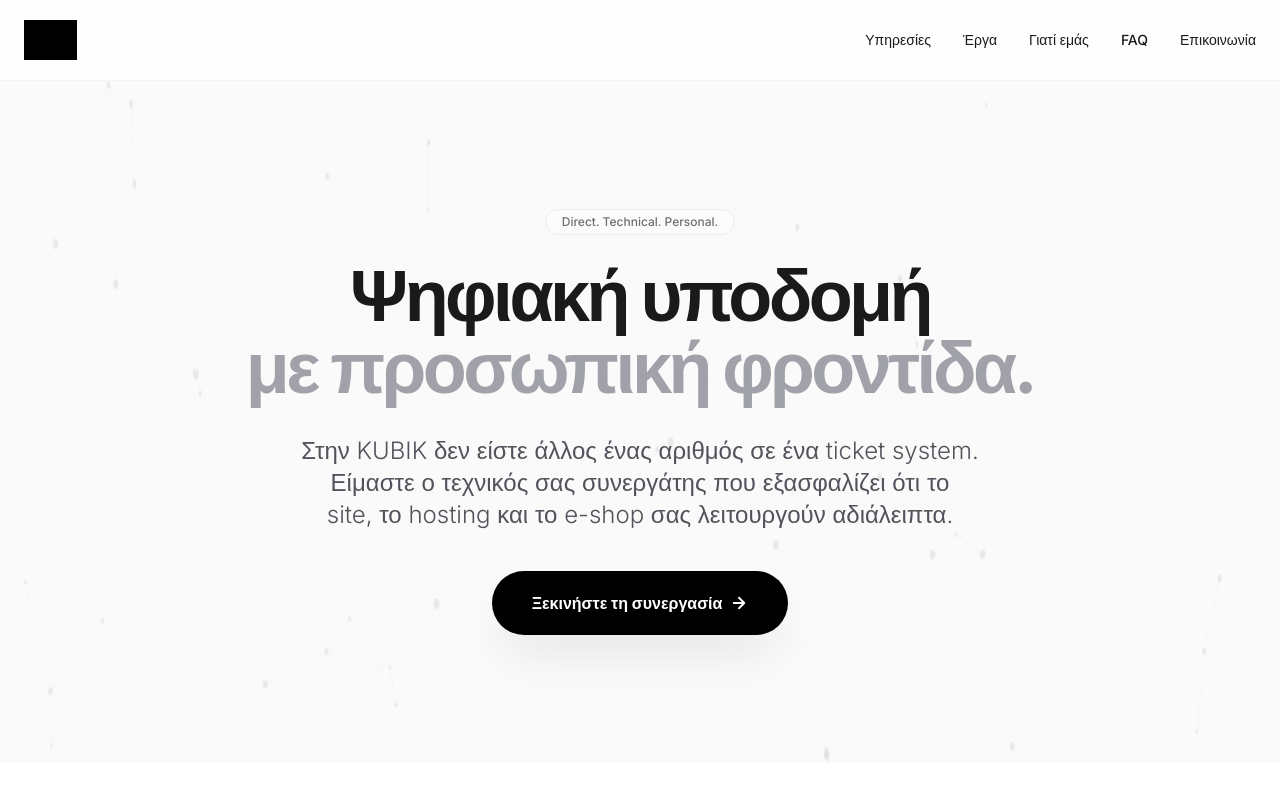
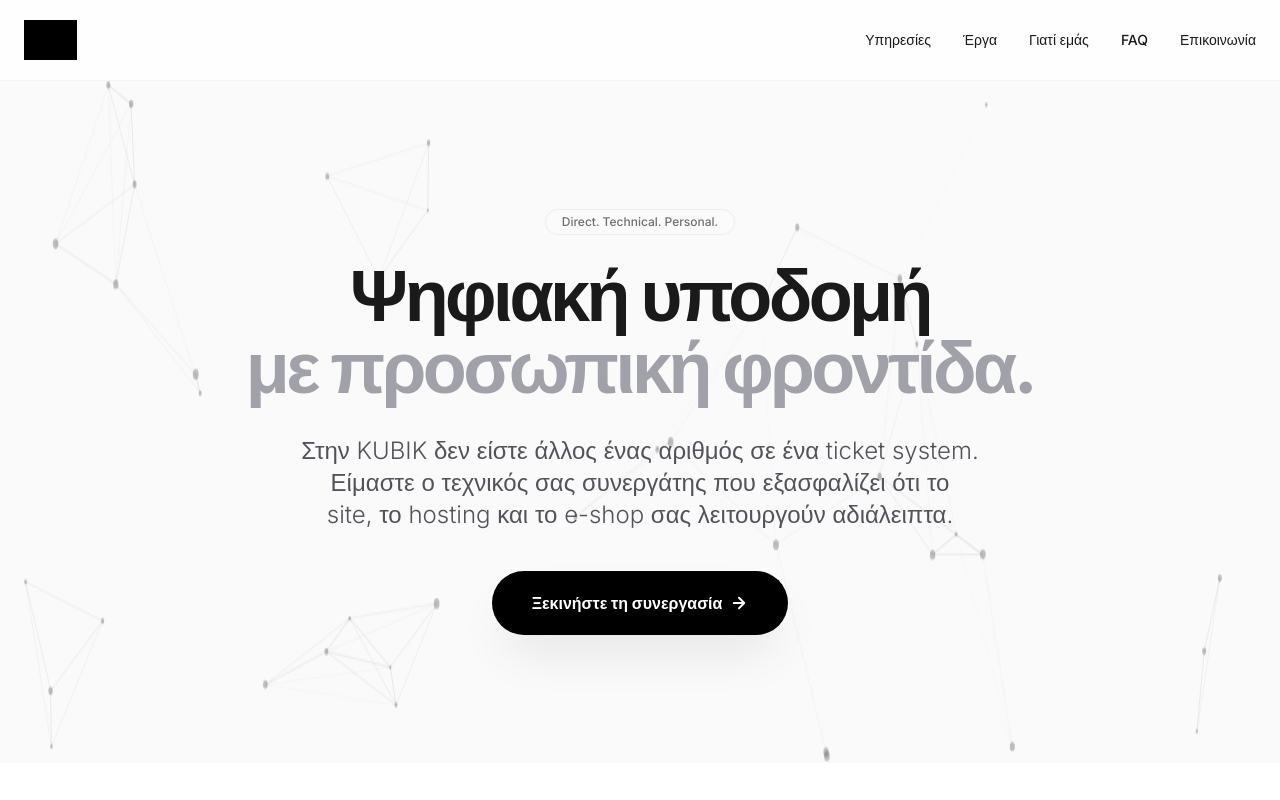
Before and after one commit to dimitrisnimas/Kubik.gr, a React (Vite) app: page / in a window 1280 px wide. Shown: the top 800 px of the page. Built offline with nearby package versions, Linux system fonts and the light colour scheme; grey boxes are pictures that could not be loaded.

Commit message:
Darken Animation

```diff
--- a/components/HeroBackground.tsx
+++ b/components/HeroBackground.tsx
@@ -45,7 +45,7 @@ const HeroBackground: React.FC = () => {
             draw(ctx: CanvasRenderingContext2D) {
                 ctx.beginPath();
                 ctx.arc(this.x, this.y, this.size, 0, Math.PI * 2);
-                ctx.fillStyle = 'rgba(200, 200, 200, 0.3)'; // Subtle gray
+                ctx.fillStyle = 'rgba(100, 100, 100, 0.4)'; // Darker gray
                 ctx.fill();
             }
         }
@@ -91,7 +91,7 @@ const HeroBackground: React.FC = () => {
 
                     if (distance < connectionDistance) {
                         ctx.beginPath();
-                        ctx.strokeStyle = `rgba(200, 200, 200, ${0.1 * (1 - distance / connectionDistance)})`;
+                        ctx.strokeStyle = `rgba(100, 100, 100, ${0.15 * (1 - distance / connectionDistance)})`;
                         ctx.lineWidth = 1;
                         ctx.moveTo(particle.x, particle.y);
                         ctx.lineTo(particles[j].x, particles[j].y);
```
